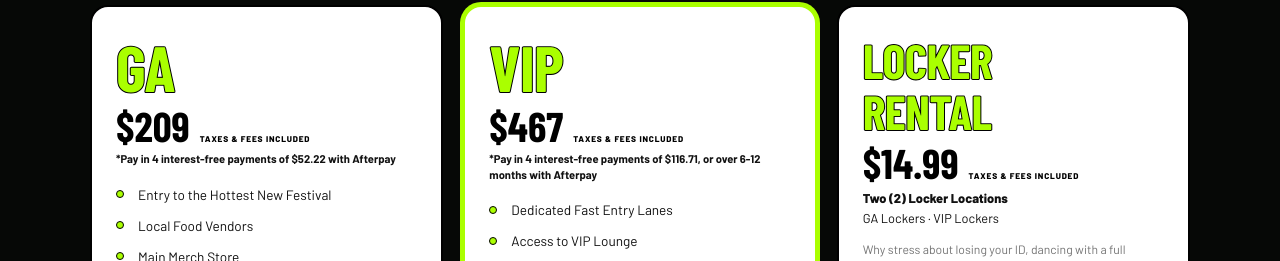
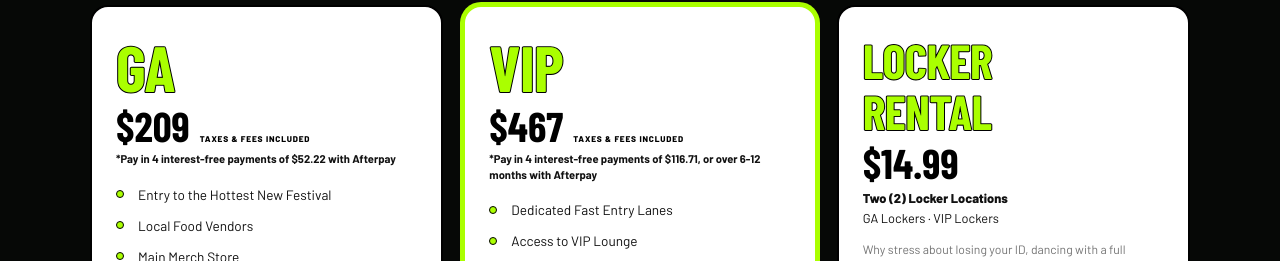
Before and after one commit to Charlesnoiuew/touchgrass, a React (Vite) app: page /tickets in a window 1280 px wide. Shown: the part 1069-1330 px from the top of the page. Built offline with nearby package versions, Linux system fonts and the light colour scheme; a web font is replaced by a local one.

Commit message:
Hide taxes label on locker rental

```diff
--- a/src/App.tsx
+++ b/src/App.tsx
@@ -206,7 +206,7 @@ export default function App() {
             </div>
             <div className="tcard reveal reveal-d3">
               <div className="tcard-top"><div className="tcard-tier tcard-tier-sm">Locker<br/>Rental</div></div>
-              <div className="tcard-price-row"><div className="tcard-price">$14.99</div><div className="tcard-price-label">Taxes &amp; fees included</div></div>
+              <div className="tcard-price-row"><div className="tcard-price">$14.99</div></div>
               <p className="tcard-locker-note"><strong>Two (2) Locker Locations</strong><br/>GA Lockers &nbsp;·&nbsp; VIP Lockers</p>
               <p className="tcard-locker-body">Why stress about losing your ID, dancing with a full backpack, or carrying around new merch? Keep your items safe and secure throughout the weekend and your phone fully charged.</p>
               <a href="https://secure.mobilecharginglockers.com/event/touch-grass-music-festival-2026" target="_blank" rel="noopener noreferrer" className="tcard-btn">Secure Locker</a>
--- a/src/Tickets.tsx
+++ b/src/Tickets.tsx
@@ -229,7 +229,7 @@ export default function Tickets() {
                 </div>
                 <div className="tcard-price-row">
                   <div className="tcard-price">{t.price}</div>
-                  <div className="tcard-price-label">Taxes &amp; fees included</div>
+                  {!t.locker && <div className="tcard-price-label">Taxes &amp; fees included</div>}
                 </div>
                 {t.afterpay && <p className="tcard-afterpay">{t.afterpay}</p>}
                 {t.perks && (
```
